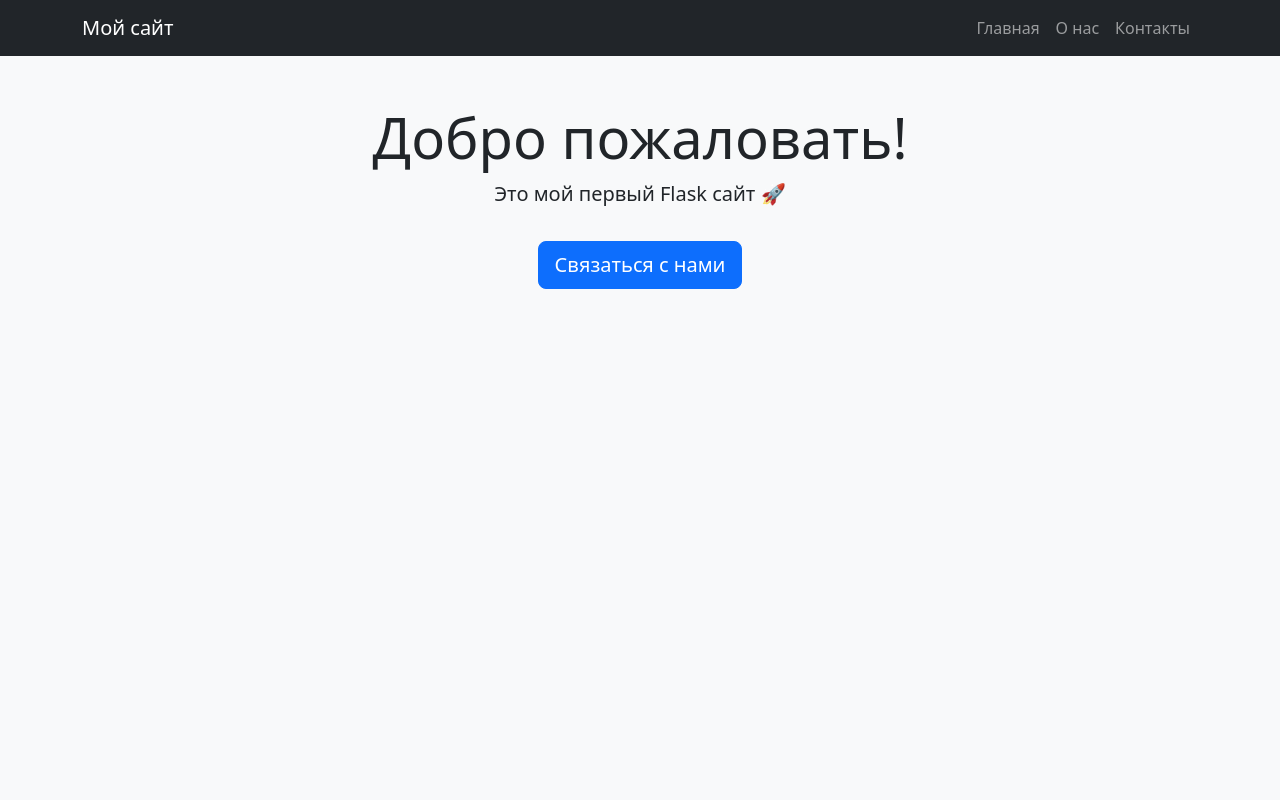
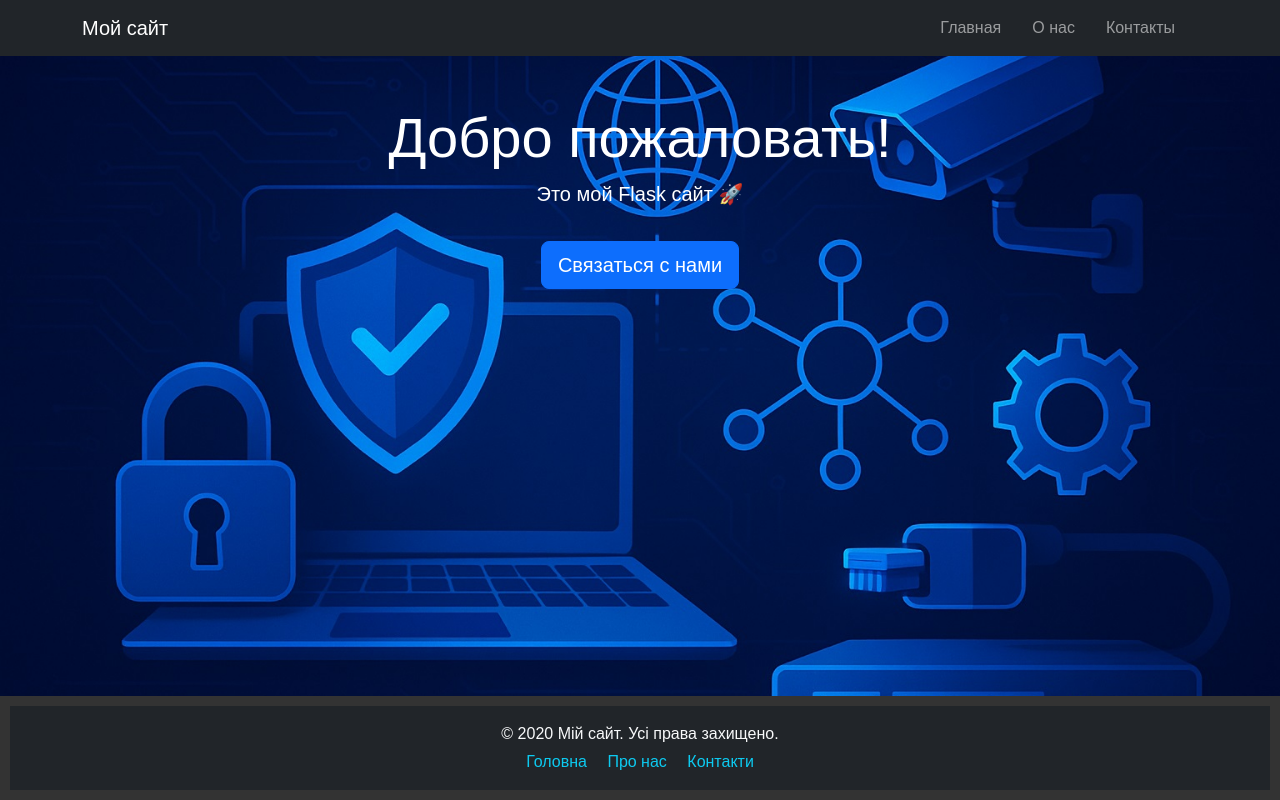
Before and after one commit to Jeffard22/flaskProject1, a Flask app: template templates/index.html in a window 1280 px wide. Run offline with Flask 3, Linux system fonts and the light colour scheme; the template is opened without the code that fills it: most values are stand-ins (such as "Sample title", 1, 10 or a date in 2020).

Commit message:
Простая правка текста

```diff
--- a/static/style.css
+++ b/static/style.css
@@ -1,19 +1,21 @@
-body {
-    font-family: Arial, sans-serif;
-    margin: 15;
-    padding: 20;
-    background: #f4f4f9;
-    color: #333;
-}
-
 header {
-    background: #4c56af;
+    background: #8a95ea;
     color: white;
     padding: 15px;
 }
 
 header h1 {
     margin: 0;
+}
+
+body {
+
+ font-family: Arial, sans-serif;
+    margin: 0;
+    padding: 0;
+    color: #fff; /* робимо текст світлим */
+    background: url("/static/images/bg.jpg") no-repeat center center fixed;
+    background-size: cover;
 }
 
 nav a {
--- a/templates/base.html
+++ b/templates/base.html
@@ -5,8 +5,10 @@
     <meta name="viewport" content="width=device-width, initial-scale=1">
     <title>{% block title %}Flask Сайт{% endblock %}</title>
     <link href="https://cdn.jsdelivr.net/npm/bootstrap@5.3.0/dist/css/bootstrap.min.css" rel="stylesheet">
+    <link rel="stylesheet" href="{{ url_for('static', filename='/style.css') }}">
+
   </head>
-  <body class="bg-light">
+  <body >
 
     <!-- Навигация -->
     <nav class="navbar navbar-expand-lg navbar-dark bg-dark">
@@ -29,4 +31,16 @@
 
     <script src="https://cdn.jsdelivr.net/npm/bootstrap@5.3.0/dist/js/bootstrap.bundle.min.js"></script>
   </body>
+<footer>
+    <div class="footer-container text-center py-3 bg-dark text-light">
+        <p class="mb-1">&copy; {{ current_year }} Мій сайт. Усі права захищено.</p>
+        <nav>
+            <a class="text-decoration-none text-info mx-2" href="{{ url_for('index') }}">Головна</a>
+            <a class="text-decoration-none text-info mx-2" href="{{ url_for('about') }}">Про нас</a>
+            <a class="text-decoration-none text-info mx-2" href="{{ url_for('contact') }}">Контакти</a>
+        </nav>
+    </div>
+</footer>
+
+
 </html>
--- a/templates/index.html
+++ b/templates/index.html
@@ -5,7 +5,7 @@
 {% block content %}
 <div class="text-center">
   <h1 class="display-4">Добро пожаловать!</h1>
-  <p class="lead">Это мой первый Flask сайт 🚀</p>
+  <p class="lead">Это мой Flask сайт 🚀</p>
   <a href="{{ url_for('contact') }}" class="btn btn-primary btn-lg mt-3">Связаться с нами</a>
 </div>
 {% endblock %}
```
Also changed, not shown: instance/messages.db, static/images/bg.jpg (added), static/images/bg.png (added), templates/contact.html (line endings or trailing spaces).
